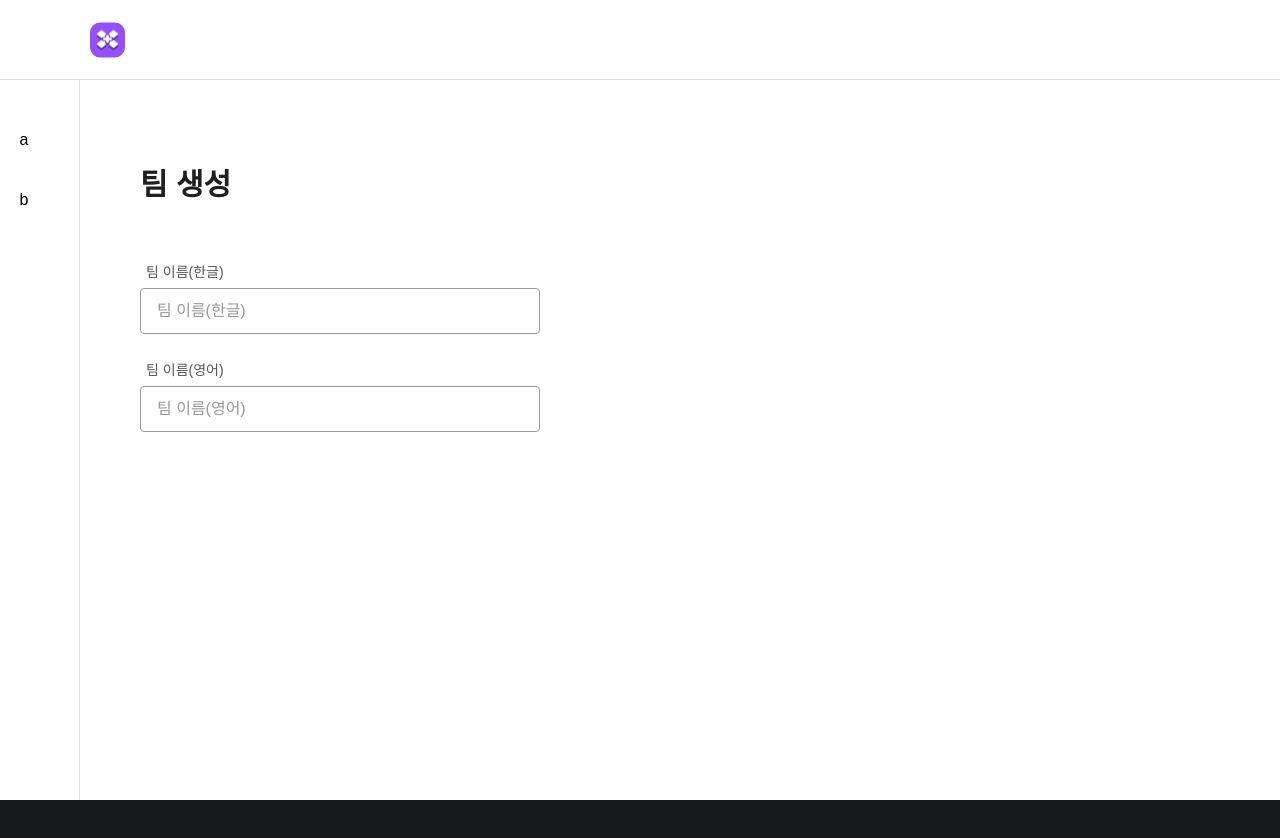
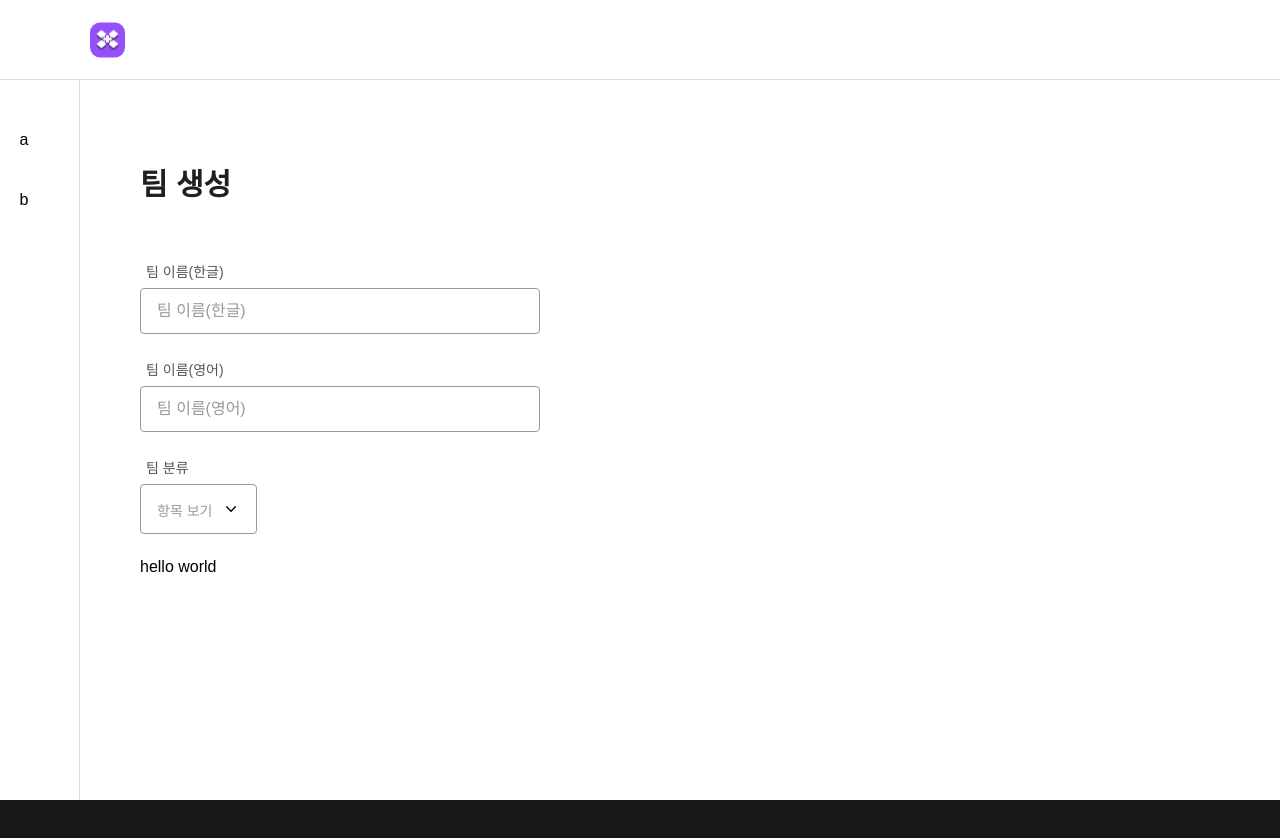
Before and after one commit to team-xquare/xquare-infra-frontend, a React (Vite) app: page /team/create in a window 1280 px wide. Shown: the top 838 px of the page. Built offline with nearby package versions, Linux system fonts and the light colour scheme; some icons are missing; a web font is replaced by a local one.

Commit message:
design :: selectbar 적용

```diff
--- a/src/pages/Team/Create.tsx
+++ b/src/pages/Team/Create.tsx
@@ -1,8 +1,15 @@
 import styled from '@emotion/styled';
 import { Sidebar } from '@/components/common/sidebar';
 import { Input } from '@/components/common/Input';
+import { SelectBar } from '@/components/common/SelectBar';
+import { useState } from 'react';
+
+type ProjectType = '동아리' | '팀 프로젝트' | '개인 프로젝트' | '기타';
+const projectKinds: ProjectType[] = ['동아리', '팀 프로젝트', '개인 프로젝트', '기타'];
 
 export const TeamCreate = () => {
+  const [selectedIndex, setSelectIndex] = useState<number>();
+
   return (
     <Wrapper>
       <Sidebar />
@@ -13,6 +20,8 @@ export const TeamCreate = () => {
         <Form>
           <Input width={400} label="팀 이름(한글)" placeholder="팀 이름(한글)" />
           <Input width={400} label="팀 이름(영어)" placeholder="팀 이름(영어)" />
+          <SelectBar selectedIndex={selectedIndex} onSelect={setSelectIndex} values={projectKinds} label="팀 분류" />
+          <div>hello world</div>
         </Form>
       </Container>
     </Wrapper>
@@ -43,6 +52,7 @@ const Title = styled.div`
   font-size: 30px;
   font-weight: 600;
   color: #202020;
+  cursor: default;
 `;
 
 const Form = styled.div`
```
